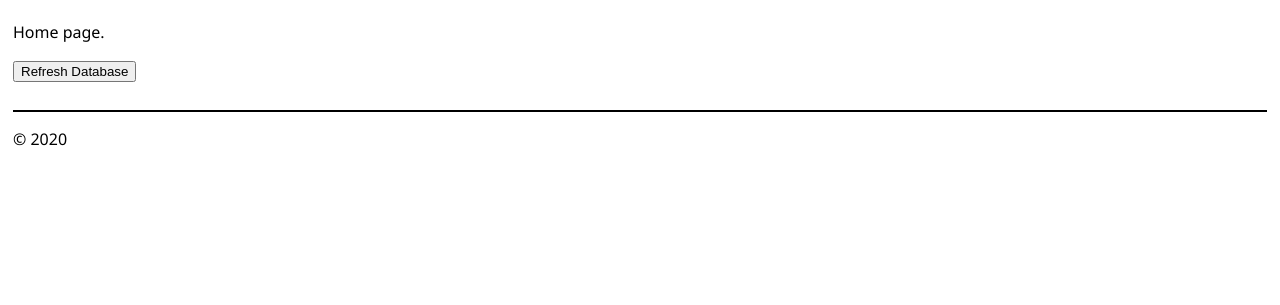
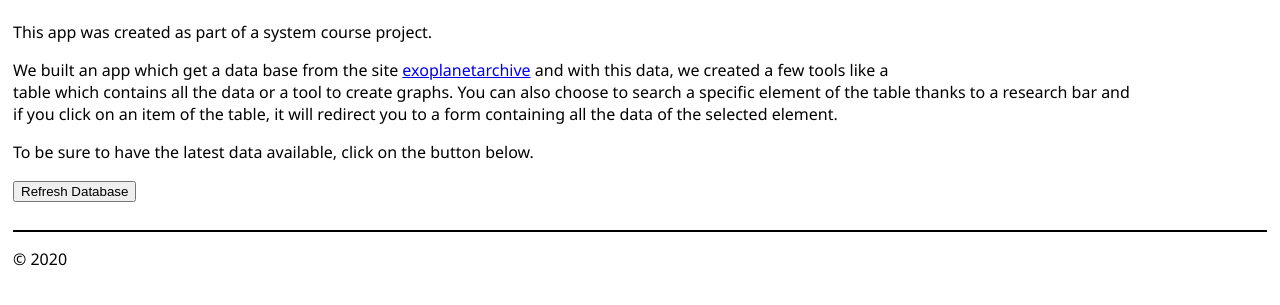
Before and after one commit to alinwers/projet_systeme, a Flask app: page / in a window 1280 px wide. Shown: the part 47-352 px from the top of the page. Run offline with Flask 2, Linux system fonts and the light colour scheme; parts of the project's set-up code (start-up, migrations or seed data) failed here and were passed over; some libraries are stand-ins or nearby versions.

Commit message:
Add a small presentation text

```diff
--- a/templates/home.html
+++ b/templates/home.html
@@ -3,6 +3,11 @@
 Home
 {% endblock %}
 {% block content %}
-<p>Home page.</p>
+<p>This app was created as part of a system course project.</p>
+<p>
+    We built an app which get a data base from the site <a href = "https://exoplanetarchive.ipac.caltech.edu/">exoplanetarchive</a> and with this data, we created a few tools like a<br>
+    table which contains all the data or a tool to create graphs. You can also choose to search a specific element of the table thanks to a research bar and<br>
+    if you click on an item of the table, it will redirect you to a form containing all the data of the selected element.</p>
+<p>To be sure to have the latest data available, click on the button below.</p>
 <button onclick="location.href='/refresh/'">Refresh Database</button>
 {% endblock %}
```
